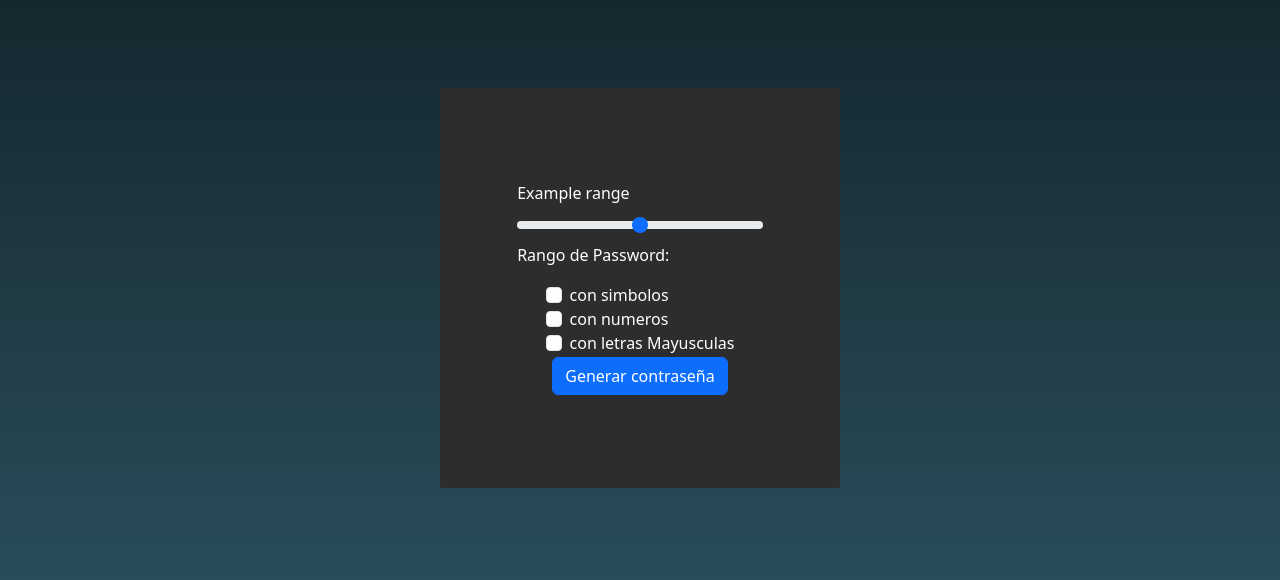
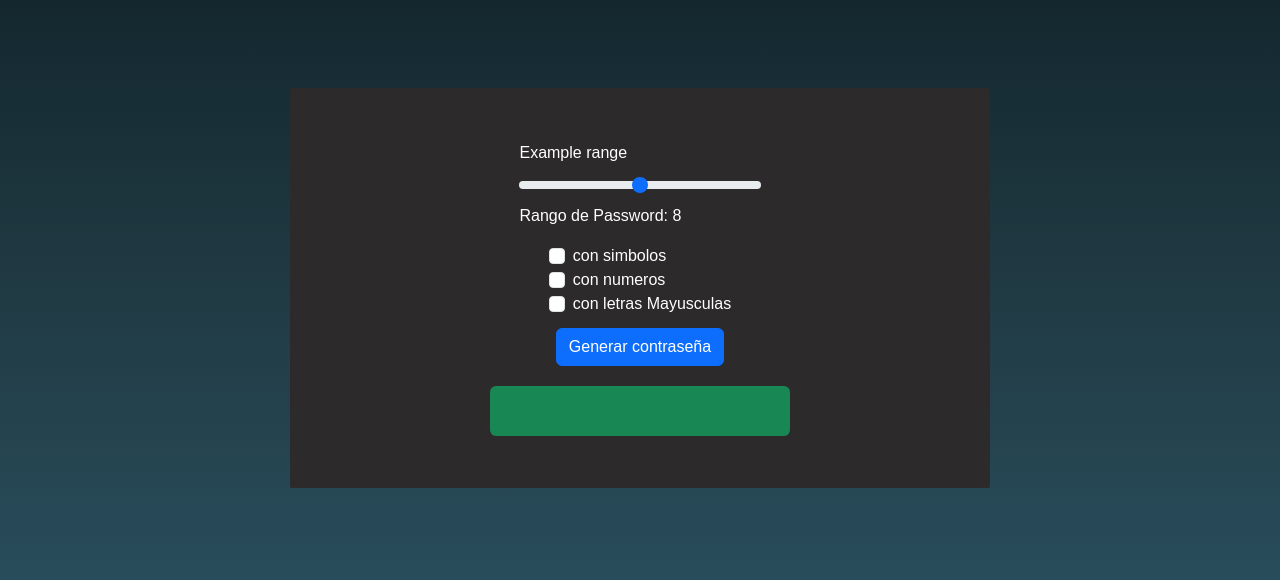
Before and after one commit to matisal10/Generador-de-contrase-a, a plain HTML site: page index.html in a window 1280 px wide. Shown: the part 112-692 px from the top of the page. Drawn offline with nearby package versions, Linux system fonts and the light colour scheme.

Commit message:
se cambio estilos de password y tamaño del box

```diff
--- a/index.html
+++ b/index.html
@@ -18,7 +18,7 @@
             <div>
                 <label for="customRange1" class="form-label">Example range</label>
                 <input type="range" class="form-range" min="8" max="16" id="customRange1" onchange="range(this.value)">
-                <p>Rango de Password: <span id="range"></span></p>
+                <p>Rango de Password: <span id="range">8</span></p>
             </div>
             <div class="form-check">
                 <div>
@@ -37,8 +37,8 @@
             <div>
                 <button type="button" id="btnGenerate" class="btn btn-primary">Generar contraseña</button>
             </div>
-            <div>
-                <span id="password" class="password badge bg-success"></span>
+            <div class="d-flex justify-content-center">
+                <span onco id="password" class="password badge bg-success"></span>
             </div>
 
         </div>
--- a/style.css
+++ b/style.css
@@ -14,18 +14,22 @@ body {
     height: 100vh;
     width: 100%;
     color: white;
-
+    font-family: Arial, Helvetica, sans-serif;
 }
 
 .box {
-    width: 400px;
+    width: 700px;
     height: 400px;
     border-radius: 2px;
-    background-color: rgb(46, 45, 45);
+    background-color: rgb(44, 42, 42);
     display: flex;
     justify-content: center;
     align-items: center;
     flex-direction: column;
+}
+
+.btn {
+    margin-top: 10px;
 }
 
 
@@ -35,4 +39,7 @@ body {
     height: 50px;
     background-color: white;
     font-size: x-large !important;
+    display: flex !important;
+    align-items: center;
+    justify-content: center;
 }
```
